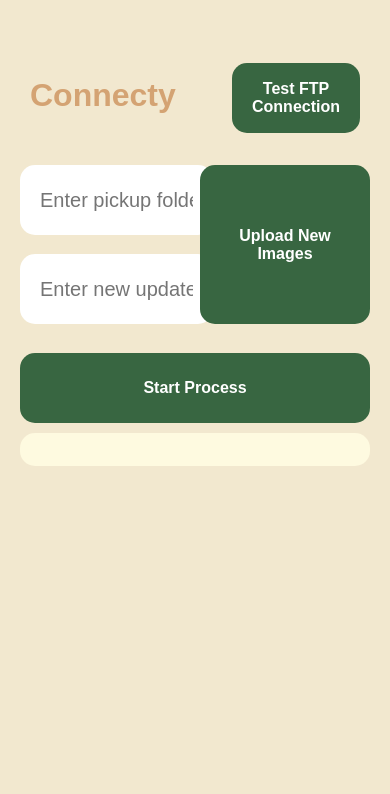
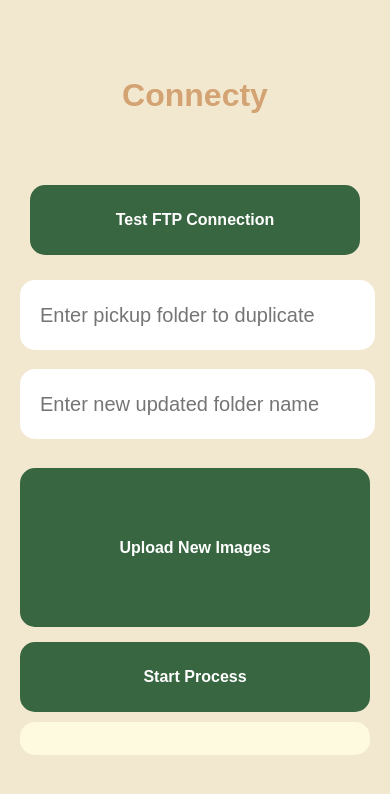
Before and after one commit to ofjake/Connecty, a website: page public/index.html in a window 390 px wide. Drawn offline with Linux system fonts and the light colour scheme.

Commit message:
Update styles.css

```diff
--- a/public/styles.css
+++ b/public/styles.css
@@ -22,3 +22,8 @@ input[type="file"] {display: none;}
 .content-row {display: flex;gap: 10px;}
 .content-large {flex: 1;}
 .full-width {display: flex;width: 100%;}
+@media (max-width: 768px) {
+  .top-bar {grid-template-columns: 1fr; text-align: center;}
+  .content-row {flex-direction: column;}
+  .content-large {width: 100%;}
+}
```
